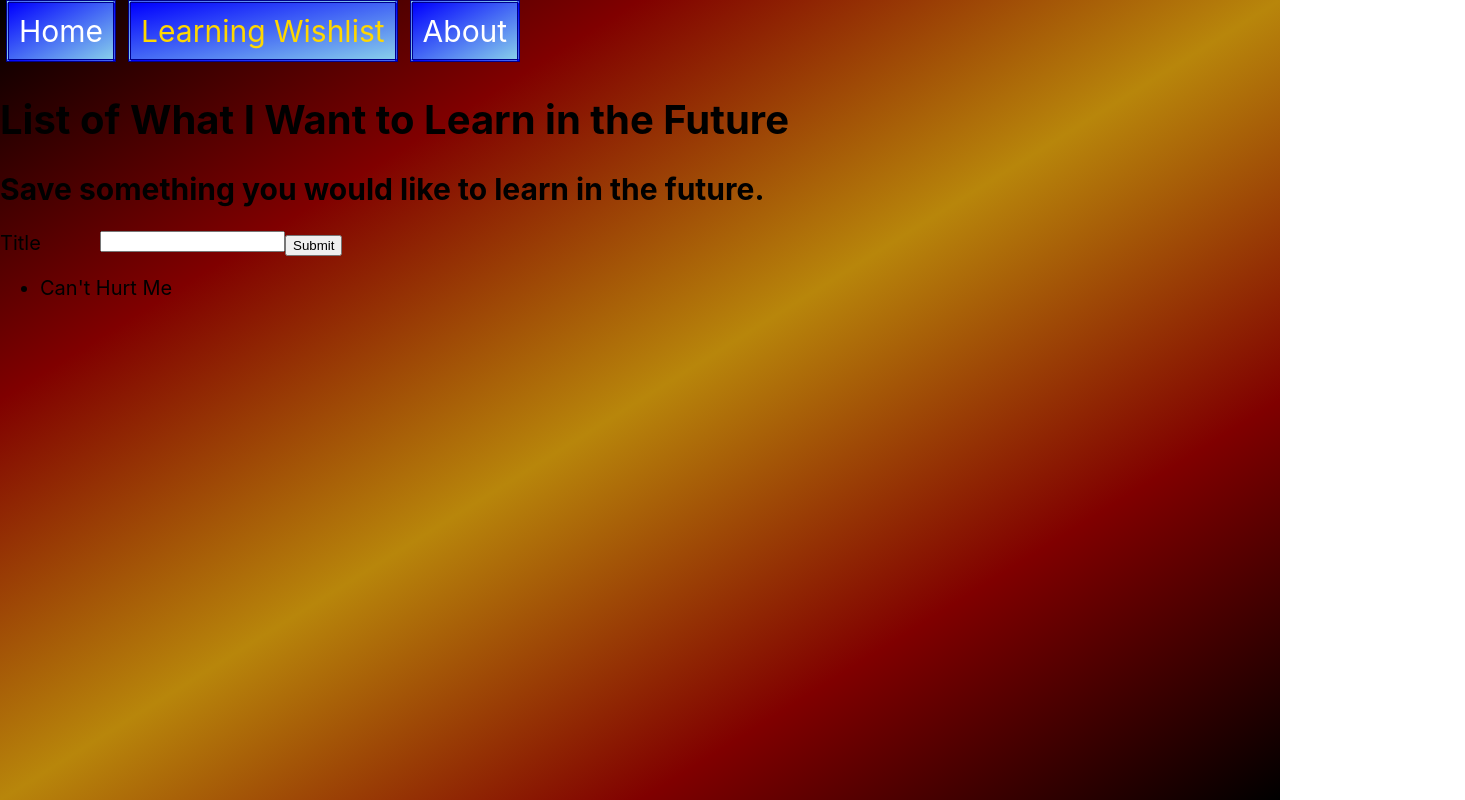
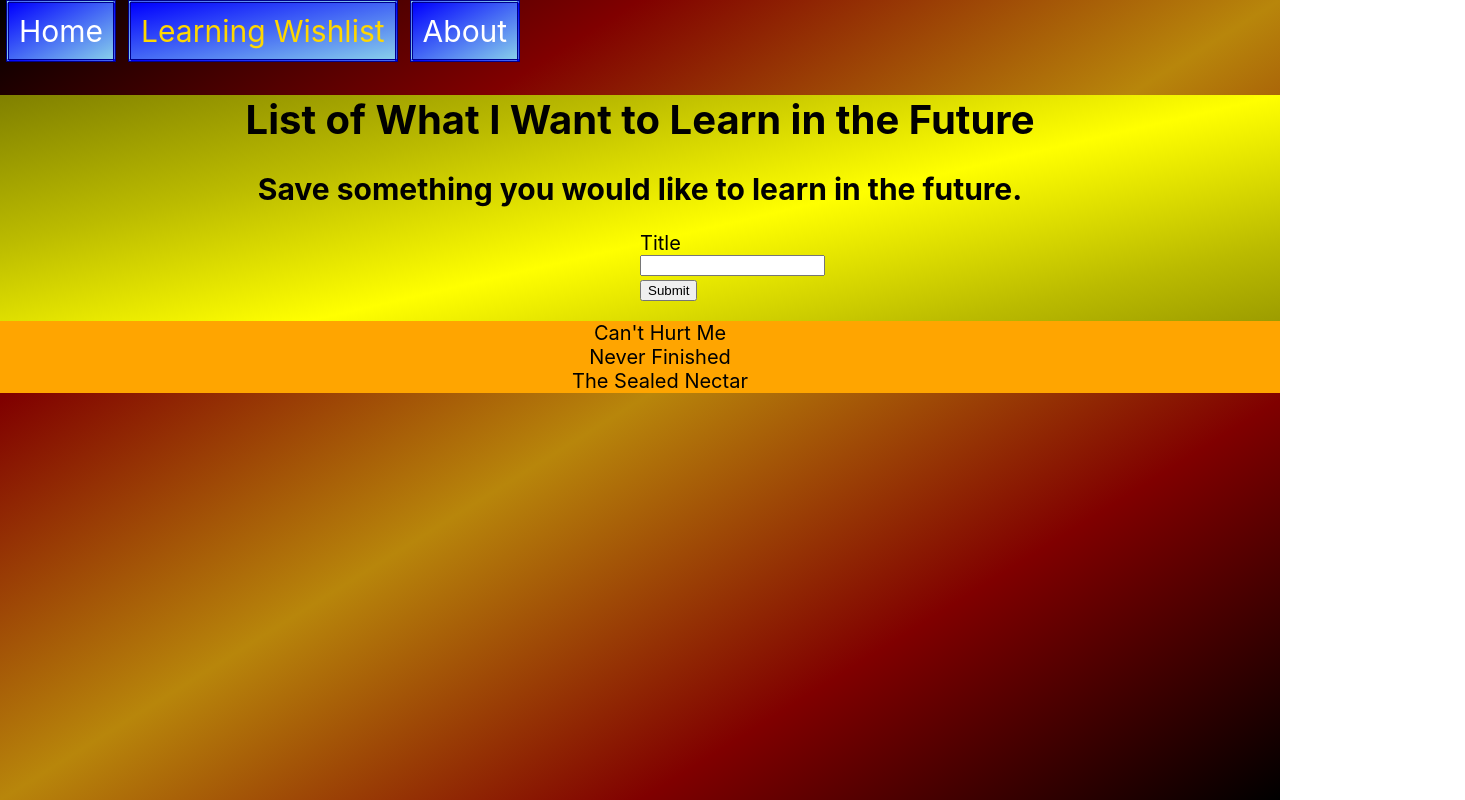
Before and after one commit to adnanian/learning-diary-lite, a React (Create React App) app: page /learning-wishlist in a window 1280 px wide. Shown: the whole page, 1465 px wide, since content can reach past the window. Built offline with nearby package versions, Linux system fonts and the light colour scheme; data requests are answered from the project's data file.

Commit message:
Complete LearningWishList

```diff
--- a/db.json
+++ b/db.json
@@ -168,6 +168,14 @@
     {
       "savedTitle": "Can't Hurt Me",
       "id": 1
+    },
+    {
+      "savedTitle": "Never Finished",
+      "id": 2
+    },
+    {
+      "savedTitle": "The Sealed Nectar",
+      "id": 3
     }
   ]
 }
--- /dev/null
+++ b/src/page-stylesheets/LearningWishList.css
@@ -0,0 +1,24 @@
+#wishlist-page {
+    background: linear-gradient(
+        to bottom right,
+        olive,
+        #bb0,
+        yellow,
+        #bb0,
+        olive
+    );
+}
+
+#input-div {
+    display: inline-block;
+    margin: 0 50%;
+}
+
+.wishlist-element {
+    text-align: center;
+}
+
+#wishlist {
+    list-style: none;
+    background-color: orange;
+}
--- a/src/pages/LearningWishList.js
+++ b/src/pages/LearningWishList.js
@@ -1,4 +1,5 @@
 import { useEffect, useState } from "react";
+import "../page-stylesheets/LearningWishList.css";
 
 function LearningWishList() {
     useEffect(() => {
@@ -12,7 +13,7 @@ function LearningWishList() {
     const [wishlist, setWishList] = useState([]);
     const [savedTitle, setSavedTitle] = useState("");
 
-    const listItems = wishlist.map((item) => <li>{item.savedTitle}</li>);
+    const listItems = wishlist.map((item) => <li key={item.id} className="item">{item.savedTitle}</li>);
 
     function addSavedTitle(event) {
         event.preventDefault();
@@ -33,10 +34,11 @@ function LearningWishList() {
     }
 
     return (
-        <main>
-            <h1>List of What I Want to Learn in the Future</h1>
-            <form onSubmit={addSavedTitle}>
-                <h2>Save something you would like to learn in the future.</h2>
+        <main id="wishlist-page">
+            <h1 className="wishlist-element">List of What I Want to Learn in the Future</h1>
+            <form id="wishlist-form" onSubmit={addSavedTitle}>
+                <h2 className="wishlist-element">Save something you would like to learn in the future.</h2>
+                <div id="input-div">
                     <label htmlFor="savedTitle">Title</label>
                     <input
                         id="savedTitle"
@@ -45,9 +47,10 @@ function LearningWishList() {
                         value={savedTitle}
                         onChange={(event) => setSavedTitle(event.target.value)}
                     />
-                <input type="submit" />
+                    <input id="submit-saved-title" type="submit" />
+                </div>
             </form>
-            <ul>
+            <ul id="wishlist" className="wishlist-element">
                 {listItems}
             </ul>
         </main>
```
Lines whose indentation alone changed are shown as unchanged.
